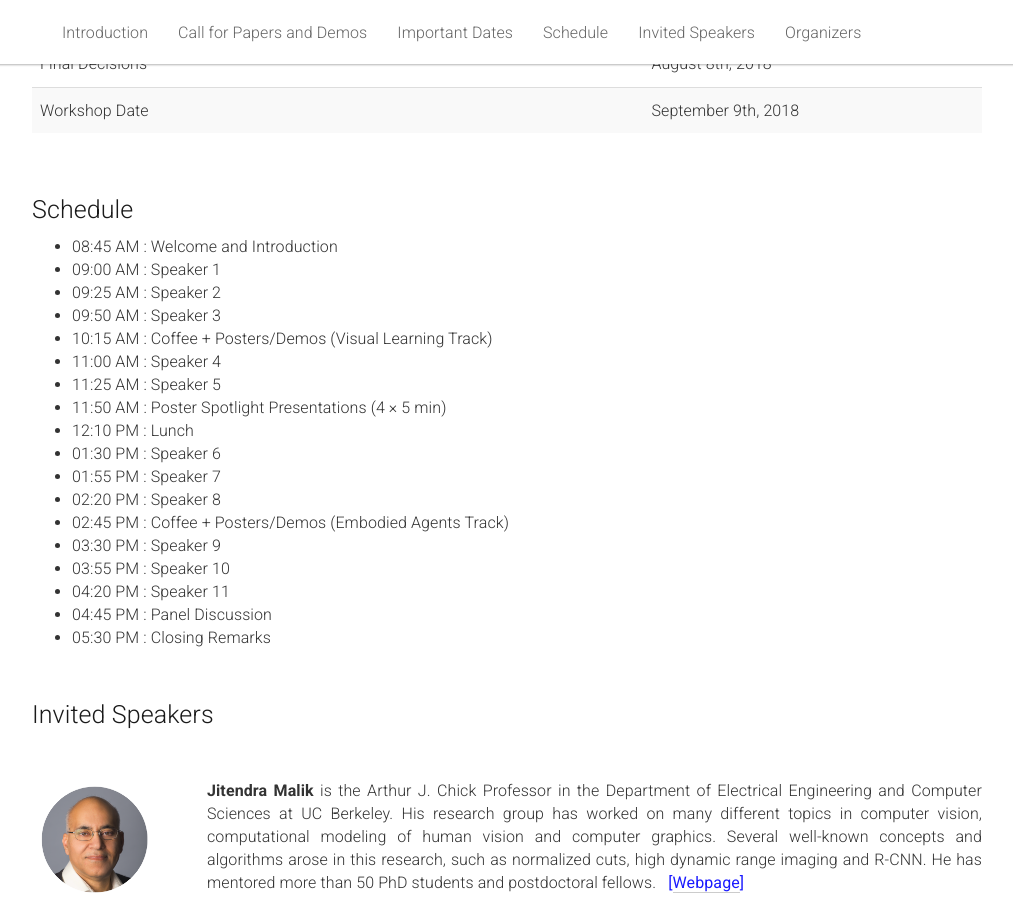
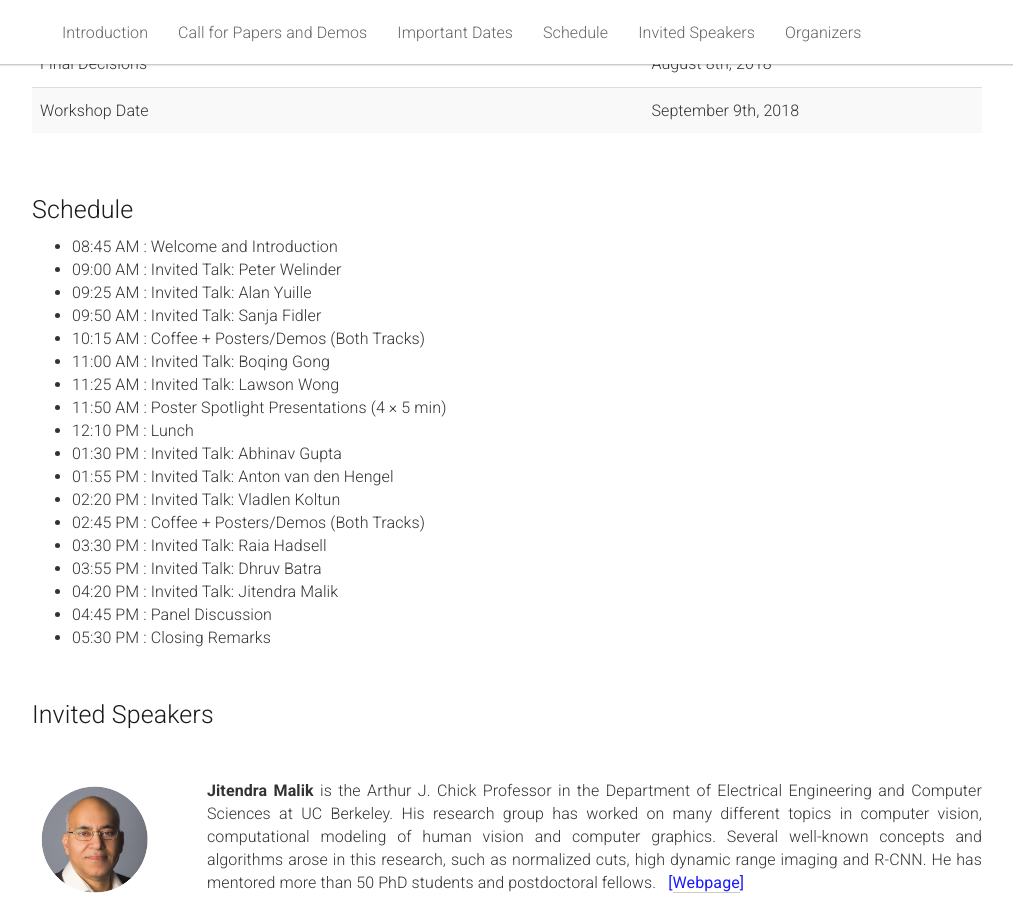
Before and after one commit to eccv18-vlease/eccv18-vlease.github.io, a Jekyll site: the page built from _pages/home.md, in a window 1280 px wide and 900 px high, scrolled down 2111 px. Shown: the whole window, without its empty margins (133-1146 px from the left). Built offline with Jekyll 4.4.1, drawn with Linux system fonts in a browser that asks for light colours.

Commit message:
Updates Schedule with confirmed Speaker names

```diff
--- a/_pages/home.md
+++ b/_pages/home.md
@@ -179,21 +179,21 @@ acknowledgements: ""
   <div class="col-xs-12">
     <ul>
       <li>08:45 AM : Welcome and Introduction</li>
-      <li>09:00 AM : Speaker 1</li>
-      <li>09:25 AM : Speaker 2</li>
-      <li>09:50 AM : Speaker 3</li>
-      <li>10:15 AM : Coffee + Posters/Demos (Visual Learning Track)</li>
-      <li>11:00 AM : Speaker 4</li>
-      <li>11:25 AM : Speaker 5</li>
+      <li>09:00 AM : Invited Talk: Peter Welinder</li>
+      <li>09:25 AM : Invited Talk: Alan Yuille</li>
+      <li>09:50 AM : Invited Talk: Sanja Fidler</li>
+      <li>10:15 AM : Coffee + Posters/Demos (Both Tracks)</li>
+      <li>11:00 AM : Invited Talk: Boqing Gong</li>
+      <li>11:25 AM : Invited Talk: Lawson Wong</li>
       <li>11:50 AM : Poster Spotlight Presentations (4 × 5 min)</li>
       <li>12:10 PM : Lunch</li>
-      <li>01:30 PM : Speaker 6</li>
-      <li>01:55 PM : Speaker 7</li>
-      <li>02:20 PM : Speaker 8</li>
-      <li>02:45 PM : Coffee + Posters/Demos (Embodied Agents Track)</li>
-      <li>03:30 PM : Speaker 9</li>
-      <li>03:55 PM : Speaker 10</li>
-      <li>04:20 PM : Speaker 11</li>
+      <li>01:30 PM : Invited Talk: Abhinav Gupta</li>
+      <li>01:55 PM : Invited Talk: Anton van den Hengel</li>
+      <li>02:20 PM : Invited Talk: Vladlen Koltun</li>
+      <li>02:45 PM : Coffee + Posters/Demos (Both Tracks)</li>
+      <li>03:30 PM : Invited Talk: Raia Hadsell</li>
+      <li>03:55 PM : Invited Talk: Dhruv Batra</li>
+      <li>04:20 PM : Invited Talk: Jitendra Malik</li>
       <li>04:45 PM : Panel Discussion</li>
       <li id="speakers">05:30 PM : Closing Remarks</li>
     </ul>
```
